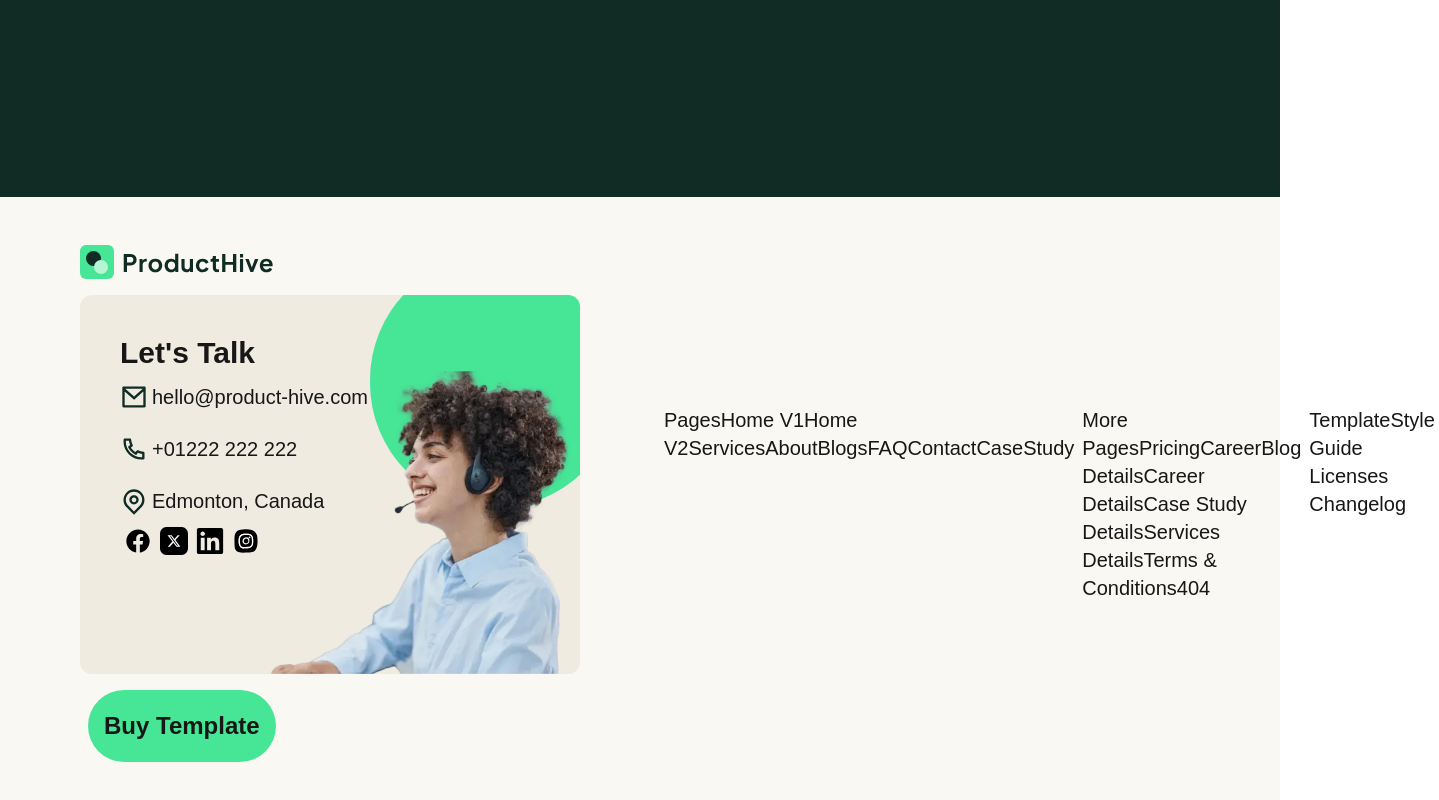
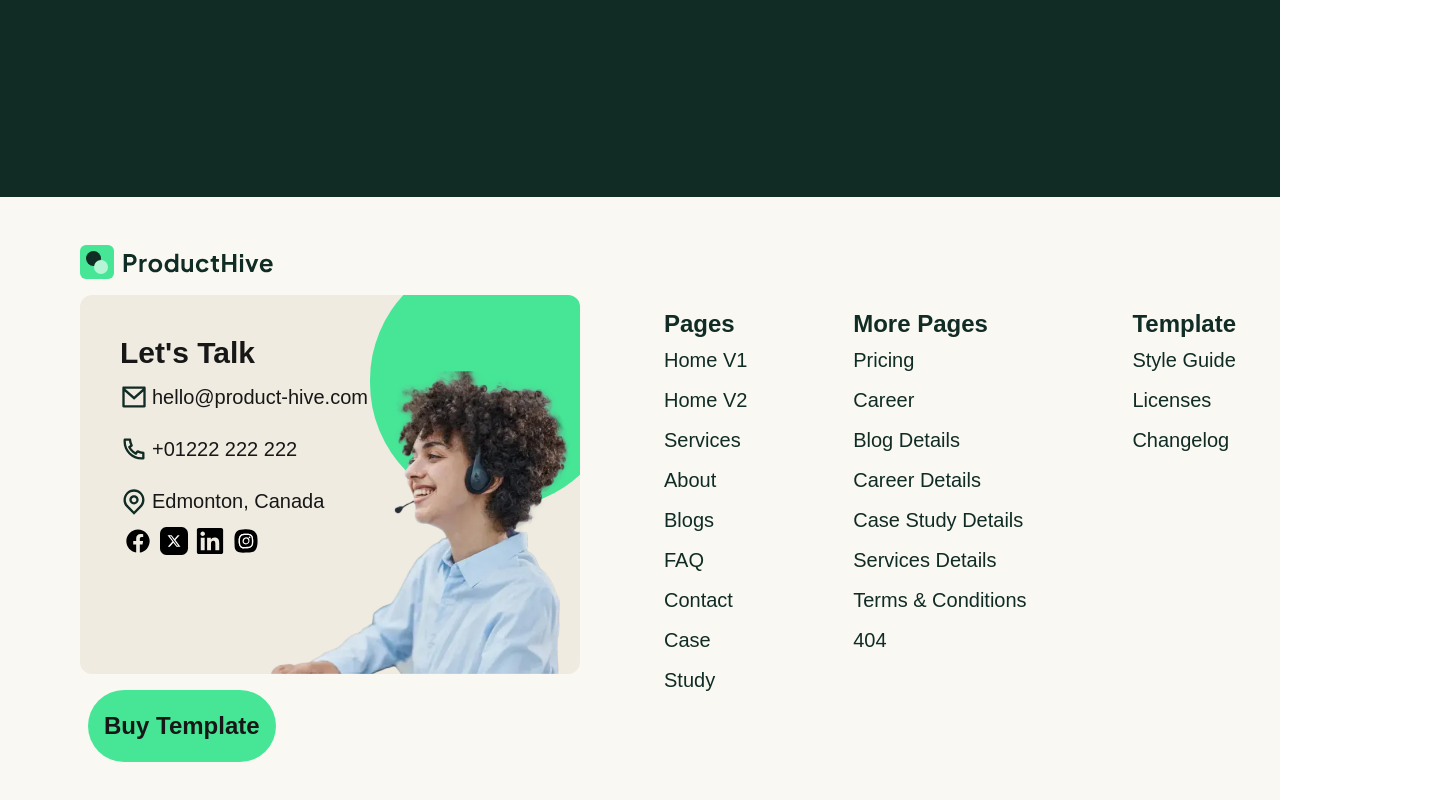
Before and after one commit to Yagya-Adh/product_hive, a Next.js app: page / in a window 1280 px wide. Shown: the part 6429-7229 px from the top of the page, 1439 px wide, since content can reach past the window. Built offline with nearby package versions, Linux system fonts and the light colour scheme.

Commit message:
Fix: footer link text fix

```diff
--- a/app/components/footer/Footer.tsx
+++ b/app/components/footer/Footer.tsx
@@ -11,9 +11,8 @@ interface IrouteData {
 const routeData: IrouteData[] = [
   {
     id: 1,
-    head: "",
+    head: "Pages",
     path: [
-      "Pages",
       "Home V1",
       "Home V2",
       "Services",
@@ -27,9 +26,8 @@ const routeData: IrouteData[] = [
   },
   {
     id: 2,
-    head: "",
+    head: "More Pages",
     path: [
-      "More Pages",
       "Pricing",
       "Career",
       "Blog Details",
@@ -42,8 +40,8 @@ const routeData: IrouteData[] = [
   },
   {
     id: 3,
-    head: "",
-    path: ["Template", "Style Guide ", "Licenses ", "Changelog"],
+    head: "Template",
+    path: ["Style Guide ", "Licenses ", "Changelog"],
   },
 ];
 
@@ -62,6 +60,15 @@ export default Footer;
 const FooterGridSection = () => {
   return (
     <div className="grid grid-cols-1 lg:grid-cols-2 gap-10 items-center">
+      <FooterSectionOne />
+      <FooterSectionTwo />
+    </div>
+  );
+};
+
+const FooterSectionOne = () => {
+  return (
+    <>
       <div className="p-10">
         <div className="py-2">
           <MainLogo logo="footer" />
@@ -73,19 +80,26 @@ const FooterGridSection = () => {
           <ButtonPills text="Buy Template" />
         </div>
       </div>
-
-      <FooterSectionTwo />
-    </div>
+    </>
   );
 };
 
 const FooterSectionTwo = () => {
   return (
     <>
-      <div className=" flex flex-row border-red-300 justify-items-center ">
+      <div className="flex flex-row justify-between">
         {routeData?.map((listRoute) => (
-          <div className=" text-xl p-1" key={listRoute.id}>
-            {listRoute.path}
+          <div className=" flex flex-col text-xl p-1" key={listRoute.id}>
+            <h1 className="text-2xl font-bold text-productHives-mainBackground">
+              {listRoute.head}
+            </h1>
+            <div className="leading-10 text-productHives-TextSecondary">
+              {listRoute.path?.map((item, index) => (
+                <h2 className="" key={index}>
+                  {item}
+                </h2>
+              ))}
+            </div>
           </div>
         ))}
       </div>
```
